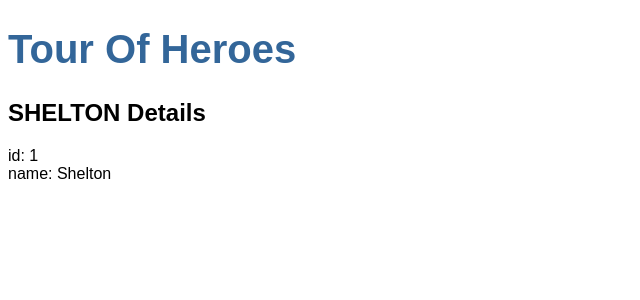
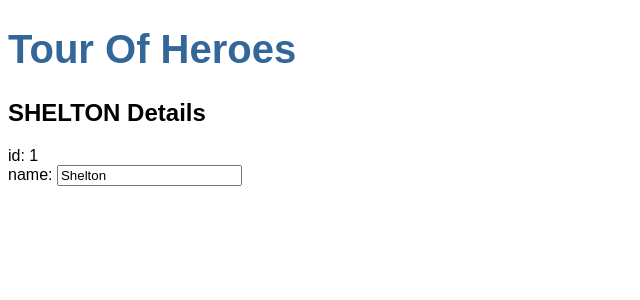
Before and after one commit to sheltonsuen/tour-of-heroes, an Angular app: page / in a window 1280 px wide. Shown: the top 300 px of the page, without its empty margins (0-640 px from the left). Built offline with nearby package versions, Linux system fonts and the light colour scheme.

Commit message:
Make the hero editable.

```diff
--- a/src/app/heroes/heroes.component.html
+++ b/src/app/heroes/heroes.component.html
@@ -1,3 +1,5 @@
 <h2>{{ hero.name | uppercase }} Details</h2>
 <div><span>id: </span>{{ hero.id }}</div>
-<div><span>name: </span>{{ hero.name }}</div>
+<div>
+  <label>name: </label><input [(ngModel)]="hero.name" placeholder="name" />
+</div>
```
Also changed, not shown: src/app/app.module.ts (+4 -9 lines).
